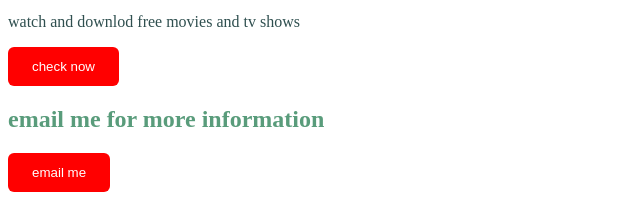
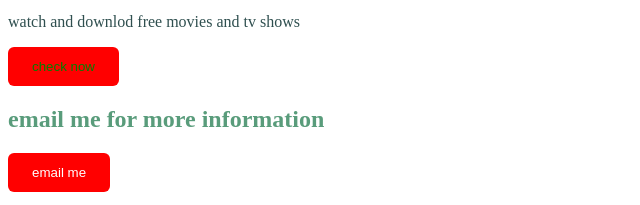
Before and after one commit to oscar-3-blip/my-first-repo, a plain HTML site: page index.html in a window 1280 px wide. Shown: the part 159-364 px from the top of the page, 0-640 px from the left. Drawn offline with Linux system fonts and the light colour scheme.

Commit message:
Update index.html

```diff
--- a/index.html
+++ b/index.html
@@ -33,7 +33,7 @@
         <h1> hello, I'm Oscar Amex</h1>
         <p>welcome to my personal website</p>
         <p style="color:darkslategray;">watch and downlod free movies and tv shows</p>
-        <button class="blueButton"
+        <button style="color:green"
         onclick="window.location.href='https://moviebox.ng/'">check now</button>
     <h2>email me for more information</h2>
     <div class="button-container">
```
